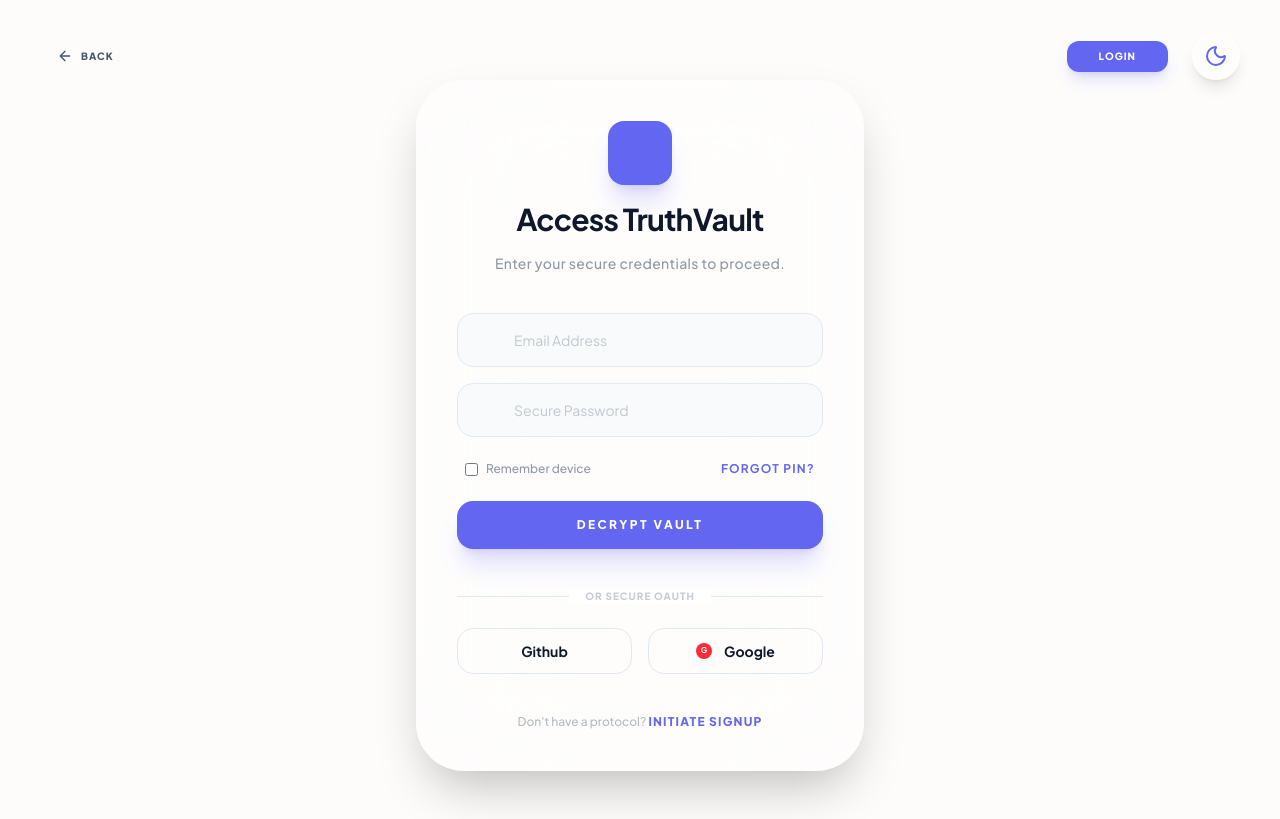
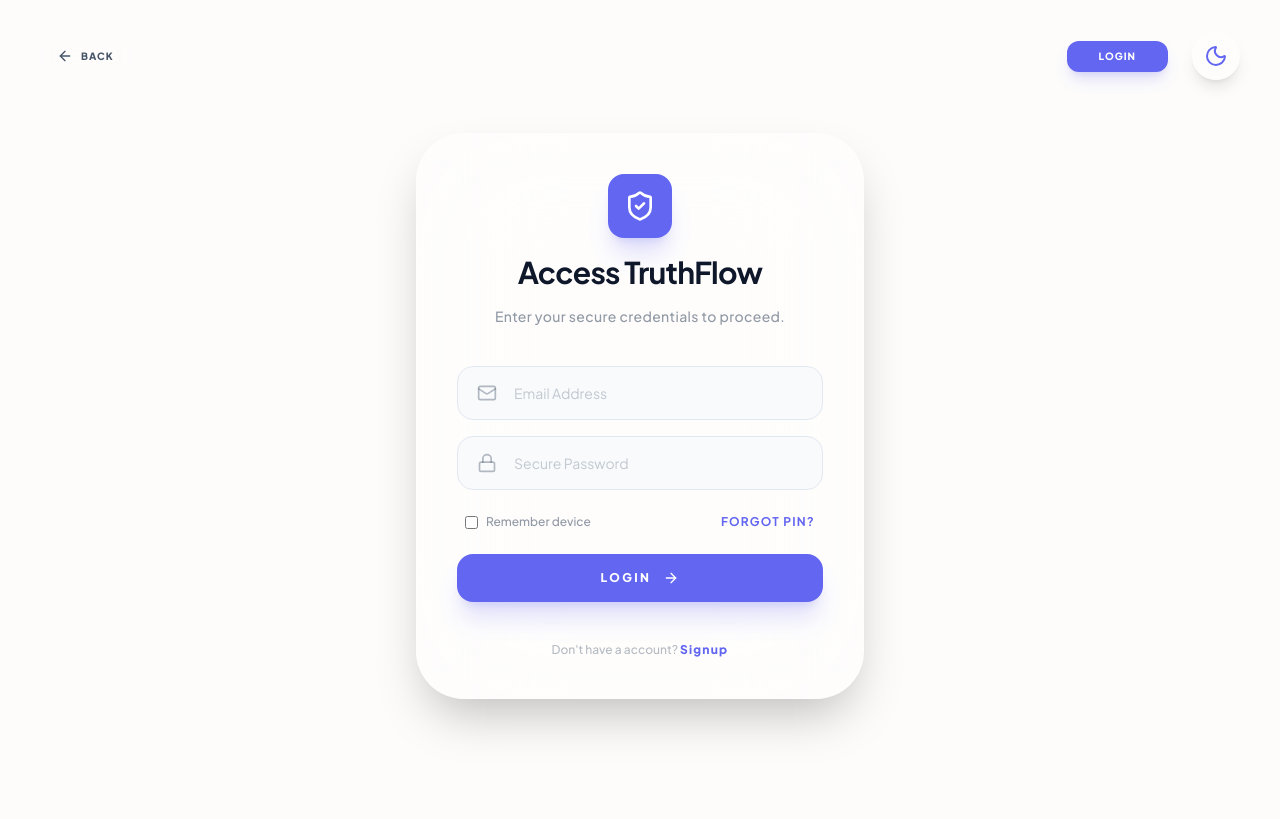
Before and after one commit to arpit7007/TruthFlow, a Next.js app in the folder frontend/: page /login in a window 1280 px wide. Built offline with nearby package versions, Linux system fonts and the light colour scheme.

Commit message:
login/signup pages

```diff
--- a/frontend/app/login/page.jsx
+++ b/frontend/app/login/page.jsx
@@ -5,7 +5,7 @@
 import { Shell } from '../../components/Shell';
 import { useAuth } from '../providers';
 import { useRouter, useSearchParams } from 'next/navigation';
-// import { Mail, Lock, ArrowRight, ShieldCheck, Github } from 'lucide-react';
+import { Mail, Lock, ArrowRight, ShieldCheck, Github } from 'lucide-react';
 import Link from 'next/link';
 
 export default function LoginPage() {
@@ -50,9 +50,9 @@
             {/* Header */}
             <div className="text-center space-y-4">
               <div className="mx-auto w-16 h-16 bg-primary rounded-2xl flex items-center justify-center shadow-xl shadow-primary/20">
-                {/* <ShieldCheck className="h-8 w-8 text-white" /> */}
+                <ShieldCheck className="h-8 w-8 text-white" />
               </div>
-              <h1 className="text-3xl font-bold tracking-tight text-text-main">Access TruthVault</h1>
+              <h1 className="text-3xl font-bold tracking-tight text-text-main">Access TruthFlow</h1>
               <p className="text-sm text-text-dim/60 font-medium tracking-wide">Enter your secure credentials to proceed.</p>
             </div>
 
@@ -61,7 +61,7 @@
               <div className="space-y-4">
                 <div className="group relative">
                   <div className="absolute inset-y-0 left-5 flex items-center pointer-events-none text-text-dim/40 group-focus-within:text-primary transition-colors">
-                    {/* <Mail className="h-5 w-5" /> */}
+                    <Mail className="h-5 w-5" />
                   </div>
                   <input
                     type="email"
@@ -75,7 +75,7 @@
 
                 <div className="group relative">
                   <div className="absolute inset-y-0 left-5 flex items-center pointer-events-none text-text-dim/40 group-focus-within:text-primary transition-colors">
-                    {/* <Lock className="h-5 w-5" /> */}
+                    <Lock className="h-5 w-5" />
                   </div>
                   <input
                     type="password"
@@ -111,40 +111,17 @@
                   />
                 ) : (
                   <>
-                    <span>Decrypt Vault</span>
-                    {/* <ArrowRight className="h-4 w-4" /> */}
+                    <span>Login</span>
+                    <ArrowRight className="h-4 w-4" />
                   </>
                 )}
               </motion.button>
             </form>
 
-            {/* Social Login */}
-            <div className="space-y-6">
-              <div className="relative">
-                <div className="absolute inset-0 flex items-center">
-                  <div className="w-full border-t border-slate-200 dark:border-white/10"></div>
-                </div>
-                <div className="relative flex justify-center text-[10px] font-black uppercase tracking-widest">
-                  <span className="bg-white dark:bg-[#0f172a] px-4 text-text-dim/30">Or Secure OAuth</span>
-                </div>
-              </div>
-
-              <div className="grid grid-cols-2 gap-4">
-                <button type="button" className="flex items-center justify-center gap-3 py-3 rounded-2xl border border-slate-200 dark:border-white/10 hover:bg-white/5 transition-all text-sm font-bold text-text-main w-full">
-                  {/* <Github className="h-4 w-4" /> */}
-                  Github
-                </button>
-                <button type="button" className="flex items-center justify-center gap-3 py-3 rounded-2xl border border-slate-200 dark:border-white/10 hover:bg-white/5 transition-all text-sm font-bold text-text-main w-full">
-                  <span className="h-4 w-4 bg-red-500 rounded-full flex items-center justify-center text-[8px] text-white font-bold">G</span>
-                  Google
-                </button>
-              </div>
-            </div>
-
             {/* Signup Link */}
             <p className="text-center text-xs text-text-dim/40 font-medium">
-              Don&apos;t have a protocol?{' '}
-              <Link href="/signup" className="text-primary font-black uppercase tracking-widest hover:text-primary/80">Initiate Signup</Link>
+              Don&apos;t have a account?{' '}
+              <Link href="/signup" className="text-primary font-black tracking-widest hover:text-primary/80">Signup</Link>
             </p>
           </div>
         </motion.div>
--- a/frontend/app/signup/page.jsx
+++ b/frontend/app/signup/page.jsx
@@ -51,7 +51,7 @@
               <div className="mx-auto w-16 h-16 bg-primary rounded-2xl flex items-center justify-center shadow-xl shadow-primary/20">
                 <ShieldCheck className="h-8 w-8 text-white" />
               </div>
-              <h1 className="text-3xl font-bold tracking-tight text-text-main">Join the Vault</h1>
+              <h1 className="text-3xl font-bold tracking-tight text-text-main">Join TruthFlow</h1>
               <p className="text-sm text-text-dim/60 font-medium tracking-wide">Create your encrypted identity to begin.</p>
             </div>
 
@@ -116,7 +116,7 @@
                   />
                 ) : (
                   <>
-                    <span>Initialize Protocol</span>
+                    <span>Sign up</span>
                     <ArrowRight className="h-4 w-4" />
                   </>
                 )}
@@ -125,8 +125,8 @@
 
             {/* Login Link */}
             <p className="text-center text-xs text-text-dim/40 font-medium pt-4">
-              Already have a protocol?{' '}
-              <Link href="/login" className="text-primary font-black uppercase tracking-widest hover:text-primary/80">Access Vault</Link>
+              Already have a account?{' '}
+              <Link href="/login" className="text-primary font-black tracking-widest hover:text-primary/80">Login</Link>
             </p>
           </div>
         </motion.div>
```
Also changed, not shown: frontend/package.json (+8 -8 lines), 1 other file (tests, documents, lock files or other folders).
